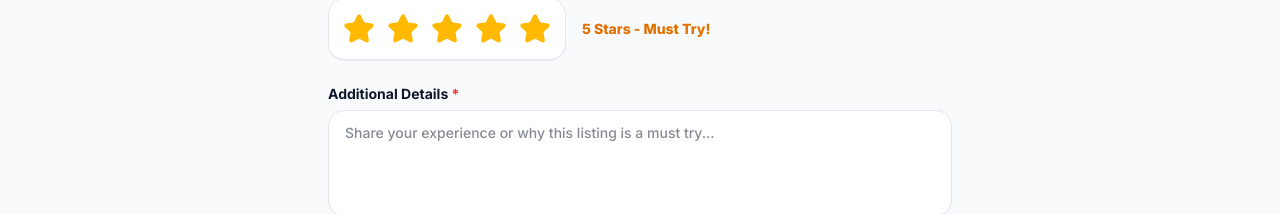
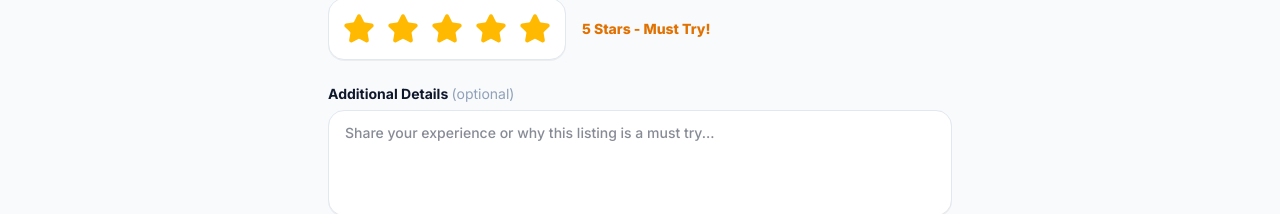
Before and after one commit to bala290498/central-marketplace-03, a Next.js app: page /must-try in a window 1280 px wide. Shown: the part 433-647 px from the top of the page. Built offline with nearby package versions, Linux system fonts and the light colour scheme.

Commit message:
feat: make Additional Details optional in Must Try form

```diff
--- a/src/app/must-try/page.tsx
+++ b/src/app/must-try/page.tsx
@@ -304,13 +304,12 @@
               </div>
             </div>
 
-            {/* Additional Details */}
+            {/* Additional Details (Optional) */}
             <div>
               <label className="block text-xs sm:text-sm font-bold text-slate-900 mb-1.5">
-                Additional Details <span className="text-red-500">*</span>
+                Additional Details <span className="text-slate-400 font-normal">(optional)</span>
               </label>
               <textarea
-                required
                 rows={4}
                 value={details}
                 onChange={(e) => setDetails(e.target.value)}
```
